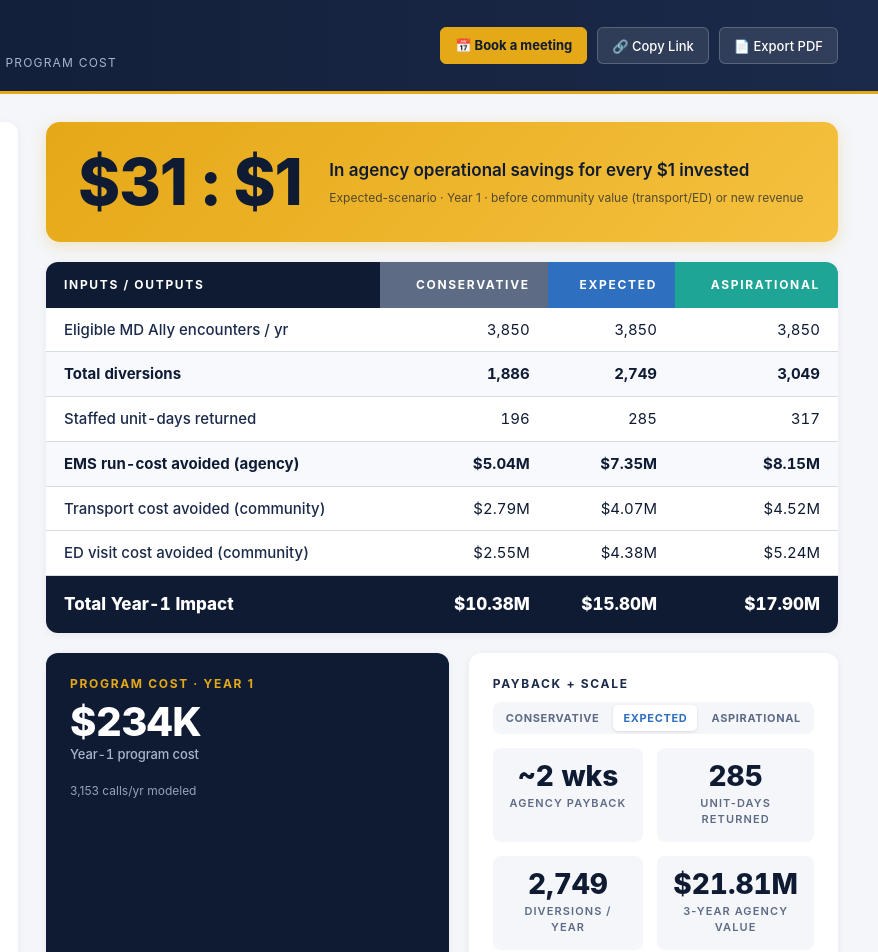
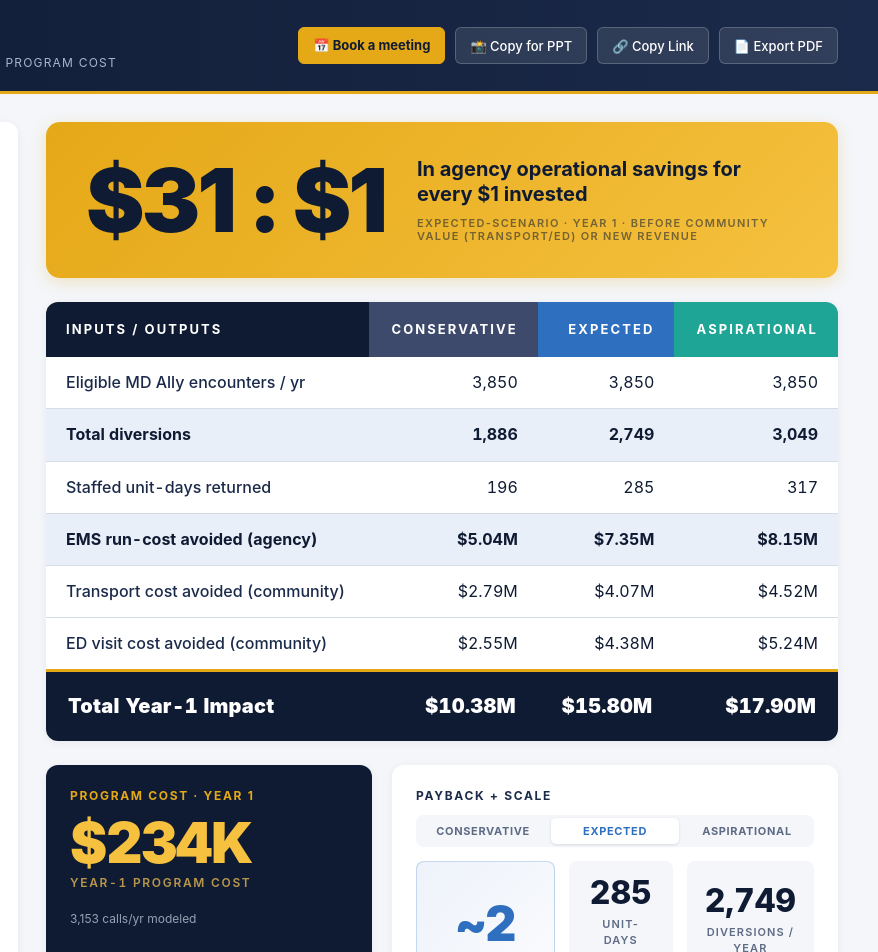
Before and after one commit to mikeg8654/ROI-Calc, a website: page index.html in a window 1280 px wide. Shown: the top 952 px of the page, 402-1280 px from the left. Drawn offline with Linux system fonts and the light colour scheme.

Commit message:
v1.20: PPT-optimized impact area (88px ratio, hero payback stat, gold cost) + Copy-for-PPT clipboard button

```diff
--- a/index.html
+++ b/index.html
@@ -148,21 +148,25 @@
   .reset-btn:hover { background:var(--bg); color:var(--navy); }
 
   /* ===== OUTPUT AREA ===== */
-  .outputs { display:flex; flex-direction:column; gap:20px; }
+  .outputs { display:flex; flex-direction:column; gap:24px; }
+  #impact-area { display:flex; flex-direction:column; gap:24px; }
 
   .headline {
     background:linear-gradient(135deg, var(--gold), var(--gold-light));
     color:var(--navy-deep);
-    padding:28px 32px; border-radius:14px;
-    display:flex; align-items:center; gap:28px;
+    padding:34px 40px; border-radius:14px;
+    display:flex; align-items:center; gap:32px;
     box-shadow:0 4px 16px rgba(229,168,23,0.25);
   }
   .headline .ratio {
-    font-size:64px; font-weight:800; line-height:1;
-    letter-spacing:-0.02em;
+    font-size:88px; font-weight:900; line-height:1;
+    letter-spacing:-0.035em;
   }
-  .headline .ratio-desc { flex:1; font-size:17px; font-weight:600; line-height:1.35; }
-  .headline .ratio-desc small { display:block; font-size:12px; font-weight:400; margin-top:8px; opacity:0.7; }
+  .headline .ratio-desc { flex:1; font-size:20px; font-weight:700; line-height:1.25; }
+  .headline .ratio-desc small {
+    display:block; font-size:11px; font-weight:600; opacity:1;
+    color:rgba(15,27,51,0.55); text-transform:uppercase; letter-spacing:0.12em; margin-top:10px;
+  }
 
   /* SCENARIO TABLE */
   .scenarios {
@@ -171,26 +175,26 @@
   }
   .scenarios table { width:100%; border-collapse:collapse; }
   .scenarios th {
-    padding:14px 18px; text-align:right; font-size:12px;
-    letter-spacing:0.14em; font-weight:700;
+    padding:18px 20px; text-align:right; font-size:13px;
+    letter-spacing:0.16em; font-weight:700;
     background:var(--navy-deep); color:var(--white);
     text-transform:uppercase;
   }
   .scenarios th:first-child { text-align:left; }
-  .scenarios th.cons { background:#5E6B85; }
+  .scenarios th.cons { background:#3D4A6B; }
   .scenarios th.exp { background:var(--blue); }
   .scenarios th.asp { background:var(--teal); }
   .scenarios td {
-    padding:11px 18px; border-bottom:1px solid var(--rule);
-    text-align:right; font-size:15px;
+    padding:14px 20px; border-bottom:1px solid var(--rule);
+    text-align:right; font-size:16px;
     font-variant-numeric: tabular-nums;
   }
   .scenarios td:first-child { text-align:left; color:var(--navy); font-weight:500; }
-  .scenarios tr.accent td { background:#F7F9FD; font-weight:700; color:var(--navy-deep); }
+  .scenarios tr.accent td { background:#E9EFF8; font-weight:700; color:var(--navy-deep); }
   .scenarios tr.total td {
     background:var(--navy-deep); color:var(--white);
-    font-weight:800; font-size:17px; border-bottom:none;
-    padding:16px 18px;
+    font-weight:900; font-size:20px; border-bottom:none; border-top:3px solid var(--gold);
+    padding:20px 22px; letter-spacing:0.01em;
   }
   .scenarios tr.total td:first-child { color:var(--white); }
 
@@ -223,9 +227,13 @@
   .panel.cost { background:var(--navy-deep); color:var(--white); }
   .panel.cost h3 { color:var(--gold); }
   .cost .amount-range {
-    font-size:40px; font-weight:800; line-height:1;
-    letter-spacing:-0.01em; color:var(--white);
+    font-size:56px; font-weight:900; line-height:1;
+    letter-spacing:-0.02em; color:var(--gold-light);
     font-variant-numeric: tabular-nums;
+  }
+  #out-cost-sub {
+    font-size:12px !important; font-weight:600 !important; color:#F2C055 !important;
+    text-transform:uppercase; letter-spacing:0.14em; opacity:0.75; margin-top:10px;
   }
   .cost .amount-range small { display:block; font-size:13px; font-weight:500; color:#A9B4CC; margin-top:4px; letter-spacing:0.06em; text-transform:uppercase; }
   .cost .breakdown { margin-top:16px; font-size:13px; color:#C6CEDF; line-height:1.6; }
@@ -233,13 +241,28 @@
   .cost .breakdown .line:last-child { border-bottom:none; }
   .cost .breakdown strong { color:var(--white); font-variant-numeric:tabular-nums; }
 
-  .payback .stat-row { display:grid; grid-template-columns:1fr 1fr; gap:14px; }
+  .payback .stat-row {
+    display:grid;
+    grid-template-columns:1.6fr 1fr 1fr;
+    grid-template-rows:auto auto;
+    gap:14px;
+  }
   .stat-box {
     background:var(--bg); border-radius:8px;
-    padding:14px 16px; text-align:center;
+    padding:16px 18px; text-align:center;
+    display:flex; flex-direction:column; justify-content:center;
   }
-  .stat-box .num { font-size:28px; font-weight:800; color:var(--navy-deep); font-variant-numeric:tabular-nums; line-height:1; }
-  .stat-box .label { font-size:11px; color:var(--muted); margin-top:6px; letter-spacing:0.1em; text-transform:uppercase; font-weight:600; }
+  .stat-box .num { font-size:32px; font-weight:800; color:var(--navy-deep); font-variant-numeric:tabular-nums; line-height:1; }
+  .stat-box .label { font-size:11px; color:var(--muted); margin-top:8px; letter-spacing:0.1em; text-transform:uppercase; font-weight:600; }
+  .stat-box.hero {
+    grid-column:1; grid-row:1 / span 2;
+    background:linear-gradient(135deg, #EEF2FA, #FFFFFF);
+    border:1px solid rgba(47,111,191,0.25);
+    padding:22px 20px;
+  }
+  .stat-box.hero .num { font-size:48px; color:var(--blue); font-weight:900; letter-spacing:-0.02em; }
+  .stat-box.hero .label { font-size:13px; margin-top:10px; }
+  .stat-box.wide { grid-column:2 / span 2; }
 
   /* SOURCES STRIP (subtle, single-line) */
   .assumptions {
@@ -285,6 +308,7 @@
   </div>
   <div class="actions">
     <a id="btn-book" href="https://outlook.office.com/bookwithme/user/81b4be3503e34b2d8911a7ce2a100372@mdally.com?anonymous&ep=signature&ismsaljsauthenabled" target="_blank" rel="noopener" style="background:var(--gold); border:1px solid var(--gold); color:var(--navy-deep); padding:8px 14px; border-radius:6px; font-size:13px; font-weight:700; text-decoration:none; font-family:inherit;">📅 Book a meeting</a>
+    <button id="btn-copy-ppt">📸 Copy for PPT</button>
     <button id="btn-share">🔗 Copy Link</button>
     <button id="btn-print">📄 Export PDF</button>
   </div>
@@ -370,6 +394,8 @@
   <!-- ===== OUTPUTS ===== -->
   <main class="outputs">
 
+    <div id="impact-area">
+
     <div class="headline">
       <div class="ratio" id="out-ratio">$21 : $1</div>
       <div class="ratio-desc">
@@ -409,13 +435,15 @@
           <button type="button" data-scen="Aspirational" class="asp">Aspirational</button>
         </div>
         <div class="stat-row">
-          <div class="stat-box"><div class="num" id="out-payback">~3 wks</div><div class="label">Agency Payback</div></div>
+          <div class="stat-box hero"><div class="num" id="out-payback">~3 wks</div><div class="label">Agency Payback</div></div>
           <div class="stat-box"><div class="num" id="out-unitdays">286</div><div class="label">Unit-Days Returned</div></div>
           <div class="stat-box"><div class="num" id="out-diversions">2,749</div><div class="label">Diversions / Year</div></div>
-          <div class="stat-box"><div class="num" id="out-3yr">$21M</div><div class="label">3-Year Agency Value</div></div>
+          <div class="stat-box wide"><div class="num" id="out-3yr">$21M</div><div class="label">3-Year Agency Value</div></div>
         </div>
       </div>
     </div>
+
+    </div><!-- /#impact-area -->
 
     <div class="assumptions">
       <span style="font-weight:600; color:var(--navy); margin-right:6px;">Sources:</span>
@@ -438,7 +466,7 @@
 
 <footer>
   <div style="display:flex; justify-content:space-between; align-items:center; max-width:1600px; margin:0 auto; padding:0 40px; flex-wrap:wrap; gap:12px;">
-    <div>MD Ally Technologies · Calculator <strong id="ver">v1.19</strong> · Modeled estimates; actual quotes scoped during discovery.</div>
+    <div>MD Ally Technologies · Calculator <strong id="ver">v1.20</strong> · Modeled estimates; actual quotes scoped during discovery.</div>
     <div>
       <button id="btn-feedback" style="background:var(--gold); color:var(--navy-deep); border:none; padding:12px 22px; border-radius:8px; font-family:inherit; font-size:16px; font-weight:700; cursor:pointer; box-shadow:0 2px 6px rgba(229,168,23,0.3); transition:all 0.15s;">💡 Suggest an enhancement</button>
       &nbsp;&nbsp;
@@ -450,6 +478,7 @@
   <div id="changelog-box" style="display:none; max-width:800px; margin:16px auto 0; background:var(--white); border:1px solid var(--rule); border-radius:8px; padding:16px 20px; text-align:left; font-size:12px; color:var(--muted); line-height:1.6;">
     <strong style="color:var(--navy); font-size:13px;">Changelog</strong>
     <ul style="margin:8px 0 0 18px;">
+      <li><strong>v1.20</strong> (2026-04-29) · PPT-ready impact area redesign: bigger headline ratio (88px), stronger Conservative column header, gold cost number, hero "Agency Payback" stat box, gold hairline above scenario total. New "📸 Copy for PPT" button captures the impact area as a PNG to your clipboard for instant paste into PowerPoint.</li>
       <li><strong>v1.19</strong> (2026-04-29) · Scenario pills now sit on their own row above the stats (full-width, individually wired) so clicks register reliably. PATH and APM modules default to checked (baseline diversion services).</li>
       <li><strong>v1.18</strong> (2026-04-29) · Removed discount/MSRP/approval language from the cost panel. Discount input on the left is now the only place that surface concept appears.</li>
       <li><strong>v1.17</strong> (2026-04-29) · Scenario pills (Conservative / Expected / Aspirational) drive the Payback + Scale stats and ROI ratio. Booking CTA moved to bottom of page (horizontal). Sources strip moved up and toned down. Uninsured corrected to 10.0% per workbook.</li>
@@ -1214,6 +1243,47 @@ function buildPdfWrapper() {
   w.querySelector('#pdf-body').appendChild(mainClone);
   return w;
 }
+async function copyImpactToClipboard() {
+  const btn = $('btn-copy-ppt');
+  const orig = btn.innerHTML;
+  btn.innerHTML = '⏳ Capturing…';
+  btn.disabled = true;
+  try {
+    if (!window.html2canvas) await ensureHtml2Pdf();
+    const target = document.getElementById('impact-area');
+    const canvas = await window.html2canvas(target, {
+      scale: 2.5,
+      backgroundColor: '#F6F7FB',
+      useCORS: true,
+      logging: false,
+    });
+    await new Promise((resolve, reject) => {
+      canvas.toBlob(async (blob) => {
+        if (!blob) return reject(new Error('blob conversion failed'));
+        try {
+          await navigator.clipboard.write([new ClipboardItem({ 'image/png': blob })]);
+          btn.innerHTML = '✓ Copied! Paste into PPT';
+          setTimeout(() => { btn.innerHTML = orig; btn.disabled = false; }, 2200);
+          resolve();
+        } catch (e) {
+          // Clipboard API blocked / unsupported — fall back to download
+          const a = document.createElement('a');
+          a.href = canvas.toDataURL('image/png');
+          a.download = `MD_Ally_ROI_Impact_${new Date().toISOString().slice(0,10)}.png`;
+          a.click();
+          btn.innerHTML = '↓ Downloaded (paste blocked)';
+          setTimeout(() => { btn.innerHTML = orig; btn.disabled = false; }, 2200);
+          resolve();
+        }
+      }, 'image/png');
+    });
+  } catch(err) {
+    alert('Capture failed: ' + err.message);
+    btn.innerHTML = orig;
+    btn.disabled = false;
+  }
+}
+
 async function exportPDF() {
   const btn = $('btn-print');
   const orig = btn.innerHTML;
@@ -1383,6 +1453,7 @@ function wire() {
     }
   });
   $('btn-print').addEventListener('click', exportPDF);
+  $('btn-copy-ppt').addEventListener('click', copyImpactToClipboard);
   // ZIP: prevent the live "input" handler from running calculate() before lookup completes;
   // we trigger calculate() ourselves after auto-fill.
   $('in-zip').addEventListener('blur', onZipChange);
--- a/package.json
+++ b/package.json
@@ -1,6 +1,6 @@
 {
   "name": "mdally-roi-calc",
-  "version": "1.19.0",
+  "version": "1.20.0",
   "private": true,
   "description": "MD Ally ROI Calculator. Single-page tool for live prospect ROI modeling.",
   "scripts": {
```
